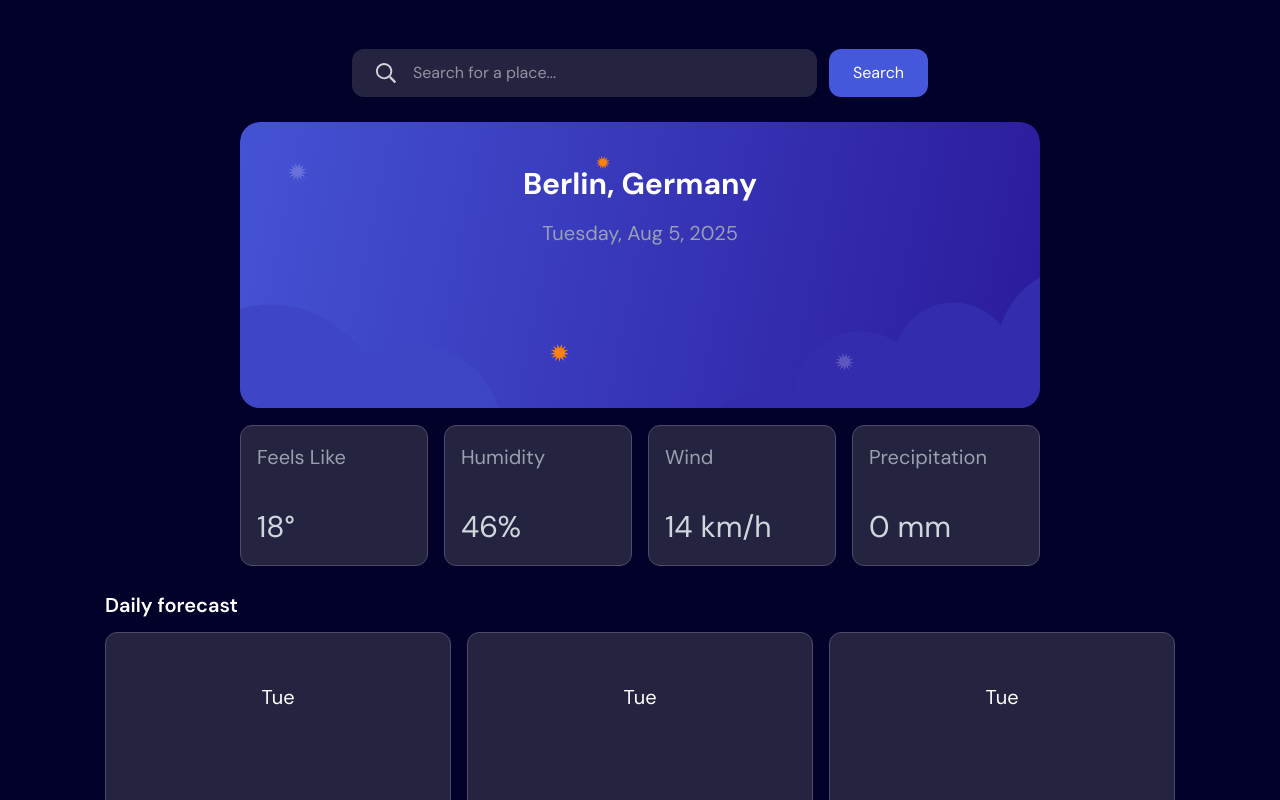
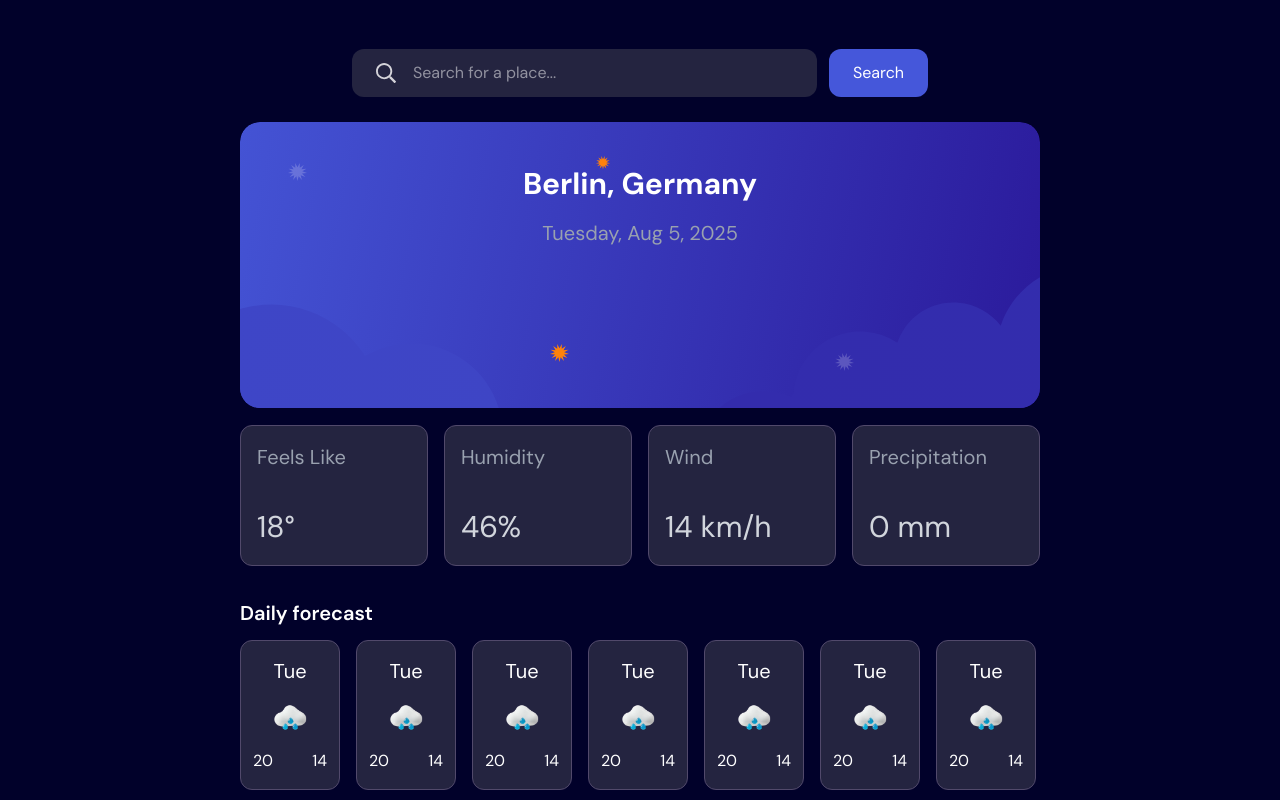
Before and after one commit to Dbartmann7/weather-app-fem, a Next.js app: page / in a window 1280 px wide. Shown: the part 180-980 px from the top of the page. Built offline with nearby package versions, Linux system fonts and the light colour scheme.

Commit message:
containers improved

```diff
--- a/app/(components)/Main/Components/DailyForecast.tsx
+++ b/app/(components)/Main/Components/DailyForecast.tsx
@@ -6,7 +6,7 @@ export default function DailyForecast(){
     return(
         <div>
             <h3 className="font-semibold mb-3">Daily forecast</h3>
-            <div className="grid grid-rows-3 grid-cols-3 gap-4">
+            <div className="grid grid-cols-3 sm:flex gap-4 w-full">
                 <ForecastCard/>
                 <ForecastCard/>
                 <ForecastCard/>
--- a/app/(components)/Main/Components/ForecastCard.tsx
+++ b/app/(components)/Main/Components/ForecastCard.tsx
@@ -1,4 +1,4 @@
-import { StaticImport } from "next/dist/shared/lib/get-img-props"
+
 import Image from "next/image"
 import RainIcon from "@/public/images/icon-rain.webp"
 
@@ -14,7 +14,7 @@ export default function ForecastCard({weather}:ForecastCardProps){
 
 
     return(
-        <div className="flex flex-col justify-around px-3 py-3 bg-light-bg border border-border-color rounded-xl items-center aspect-2/3">
+        <div className="flex flex-col justify-around px-3 py-3 bg-light-bg border border-border-color rounded-xl items-center w-25 aspect-2/3">
             <h3>Tue</h3>
             <Image className="w-2/3" src={RainIcon} alt={"Rain"}/>
             <div className="flex flex-row justify-between w-full">
--- a/app/(components)/Main/Components/HourlyForecast.tsx
+++ b/app/(components)/Main/Components/HourlyForecast.tsx
@@ -31,7 +31,7 @@ function HourInfoCard(){
 export default function HourlyForecast(){
 
     return(
-        <div className="w-full h-fit p-3 bg-light-bg rounded-2xl border border-border-color">
+        <div className="w-full max-w-200 h-fit p-3 bg-light-bg rounded-2xl border border-border-color">
             <div className="flex flex-row items-center pb-4">
                 <h3 className="mr-auto">Hourly Forecast</h3>
                 <DayDropdown/>
--- a/app/(components)/Main/Main.tsx
+++ b/app/(components)/Main/Main.tsx
@@ -14,10 +14,12 @@ export default function Main() {
 
 
     return(
-        <main className="flex flex-col self-center items-center  gap-6  pb-14 w-full max-w-85.75 sm:max-w-full">
+        <main className="flex flex-col self-center items-center  gap-6  pb-14 w-full max-w-85.75 sm:max-w-200">
             <h1 className="py-12 font-mono font-bold text-center leading-[1.1]">How's the sky looking today?</h1>
             <Search/>
-            <div className="flex flex-col sm:flex-row md:flex-col gap-4  ">
+            <div className="flex flex-col w-full gap-8">
+                <div className="flex flex-col gap-8 w-full">
+                    <div className="flex flex-col sm:flex-row md:flex-col gap-4">
                         <TempDisplay/>
                         <div className="grid grid-cols-2 gap-4 w-full md:flex md:flex-row">
                             <InfoCard label="Feels Like" value="18°"/>
@@ -27,7 +29,9 @@ export default function Main() {
                         </div>
                     </div>
                     <DailyForecast/>
+                </div>
                 <HourlyForecast/>
+            </div>
         </main>
     )
 }
```
Lines whose indentation alone changed are shown as unchanged.
